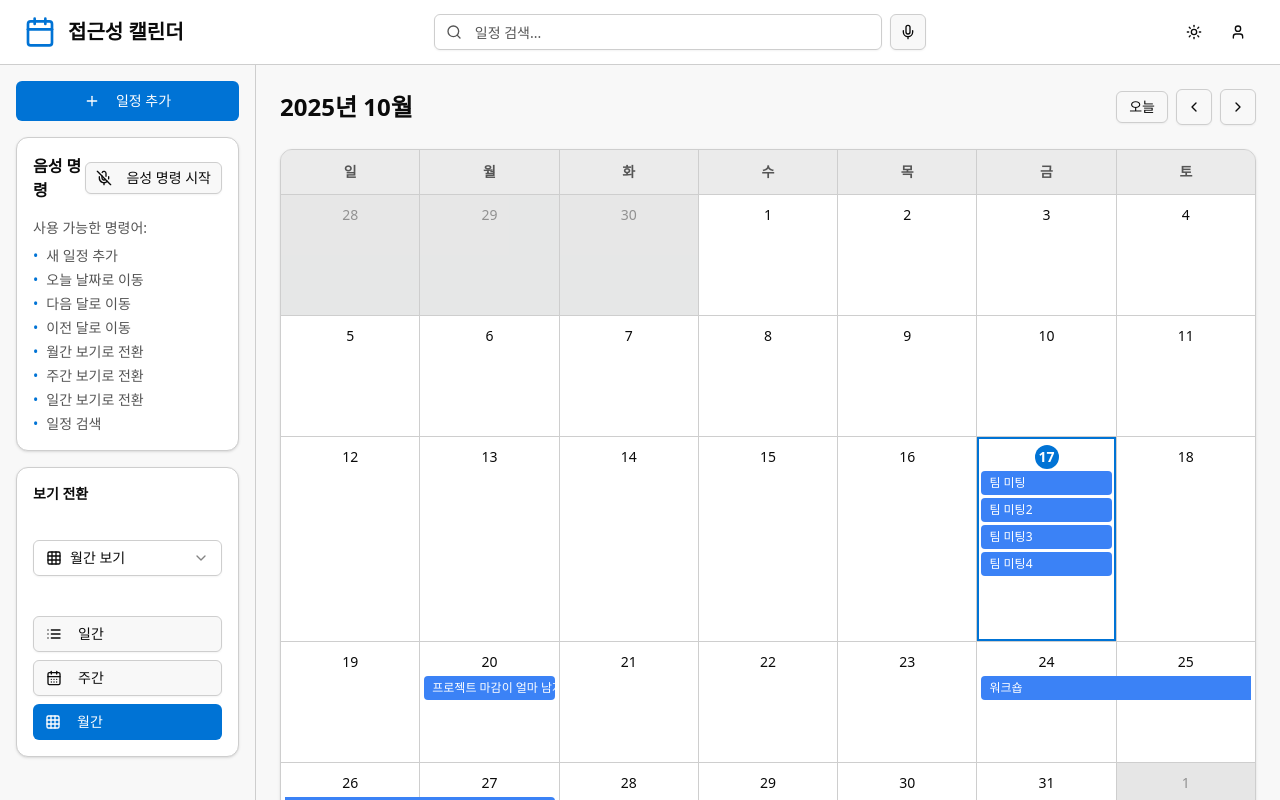
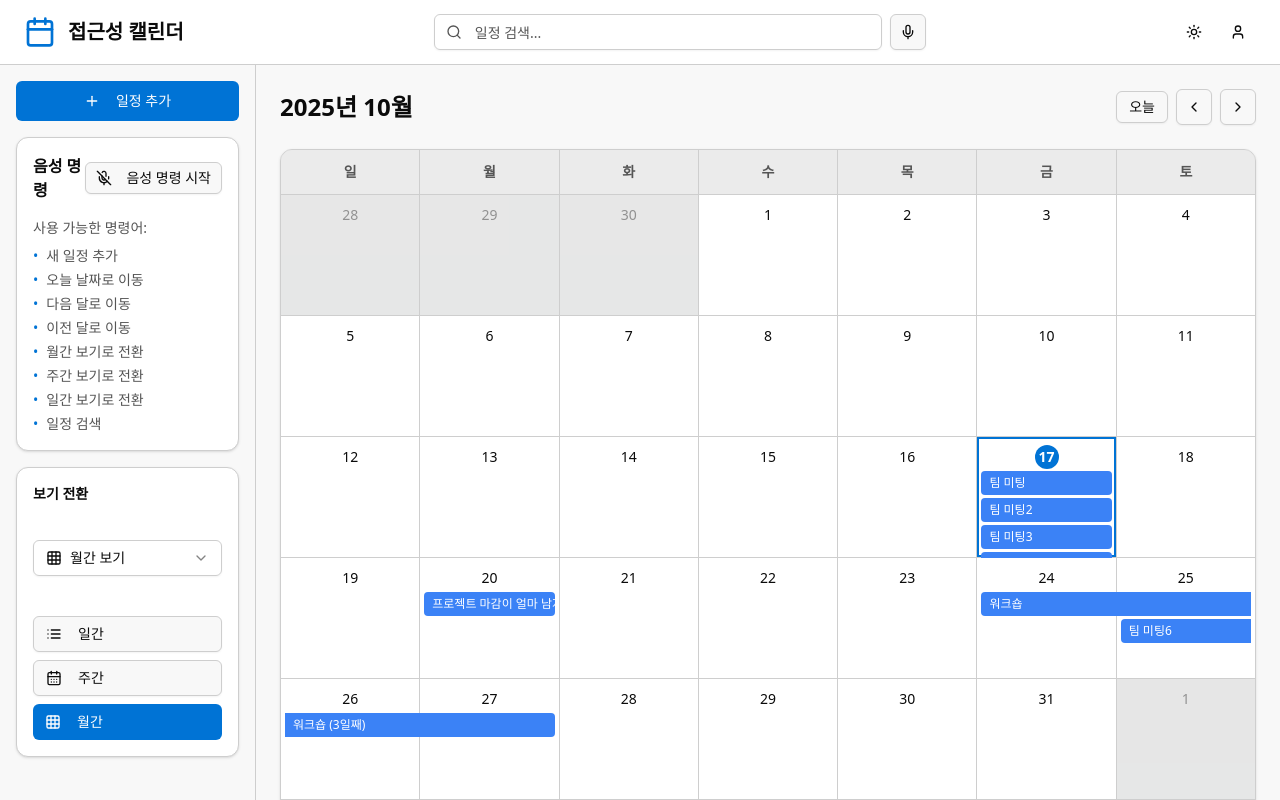
Before and after one commit to SemteulGaram/v0-accessible-calendar-app, a Next.js app: page / in a window 1280 px wide. Shown: the top 800 px of the page. Built offline with nearby package versions, Linux system fonts and the light colour scheme.

Commit message:
fix: calender grid unity while multiple task in column

```diff
--- a/app/page.tsx
+++ b/app/page.tsx
@@ -41,17 +41,31 @@ export default function Home() {
     },
     {
       id: "5",
+      title: "팀 미팅5",
+      startDate: new Date(),
+      endDate: new Date(new Date().getTime() + 60 * 60 * 1000),
+      description: "매주 월요일 오전 10시 팀 미팅",
+    },
+    {
+      id: "6",
       title: "프로젝트 마감이 얼마 남지 않았으므로 더 열심히 해야 합니다",
       startDate: new Date(new Date().getTime() + 3 * 24 * 60 * 60 * 1000),
       endDate: new Date(new Date().getTime() + 3 * 24 * 60 * 60 * 1000),
       description: "프로젝트 최종 마감일",
     },
     {
-      id: "6",
+      id: "7",
       title: "워크숍",
       startDate: new Date(new Date().getTime() + 7 * 24 * 60 * 60 * 1000),
       endDate: new Date(new Date().getTime() + 10 * 24 * 60 * 60 * 1000),
       description: "팀 빌딩 워크숍",
+    },
+    {
+      id: "8",
+      title: "팀 미팅6",
+      startDate: new Date(new Date().getTime() + 8 * 24 * 60 * 60 * 1000),
+      endDate: new Date(new Date().getTime() + 8 * 24 * 60 * 60 * 1000),
+      description: "매주 월요일 오전 10시 팀 미팅",
     },
   ] : [])
 
--- a/components/calendar-grid.tsx
+++ b/components/calendar-grid.tsx
@@ -118,7 +118,7 @@ export function CalendarGrid({ events = [] }: CalendarGridProps) {
                           ${isSelected ? "bg-accent" : ""}
                         `}
                         style={{
-                          minHeight: `${120 + maxLayer * 28}px`,
+                          minHeight: "120px",
                         }}
                         role="gridcell"
                         aria-label={`${formatDate(date)}${dayEvents.length > 0 ? `, ${dayEvents.length}개의 일정` : ""}`}
```
